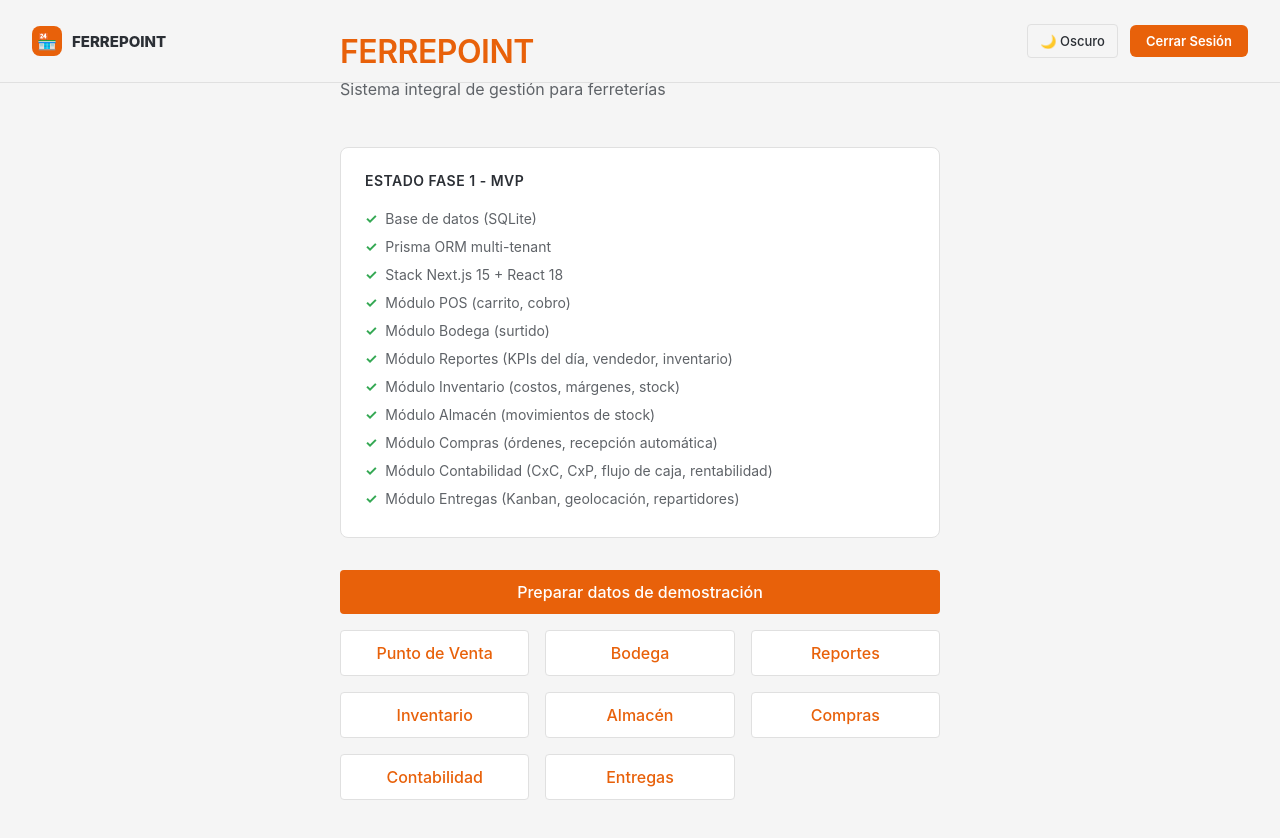
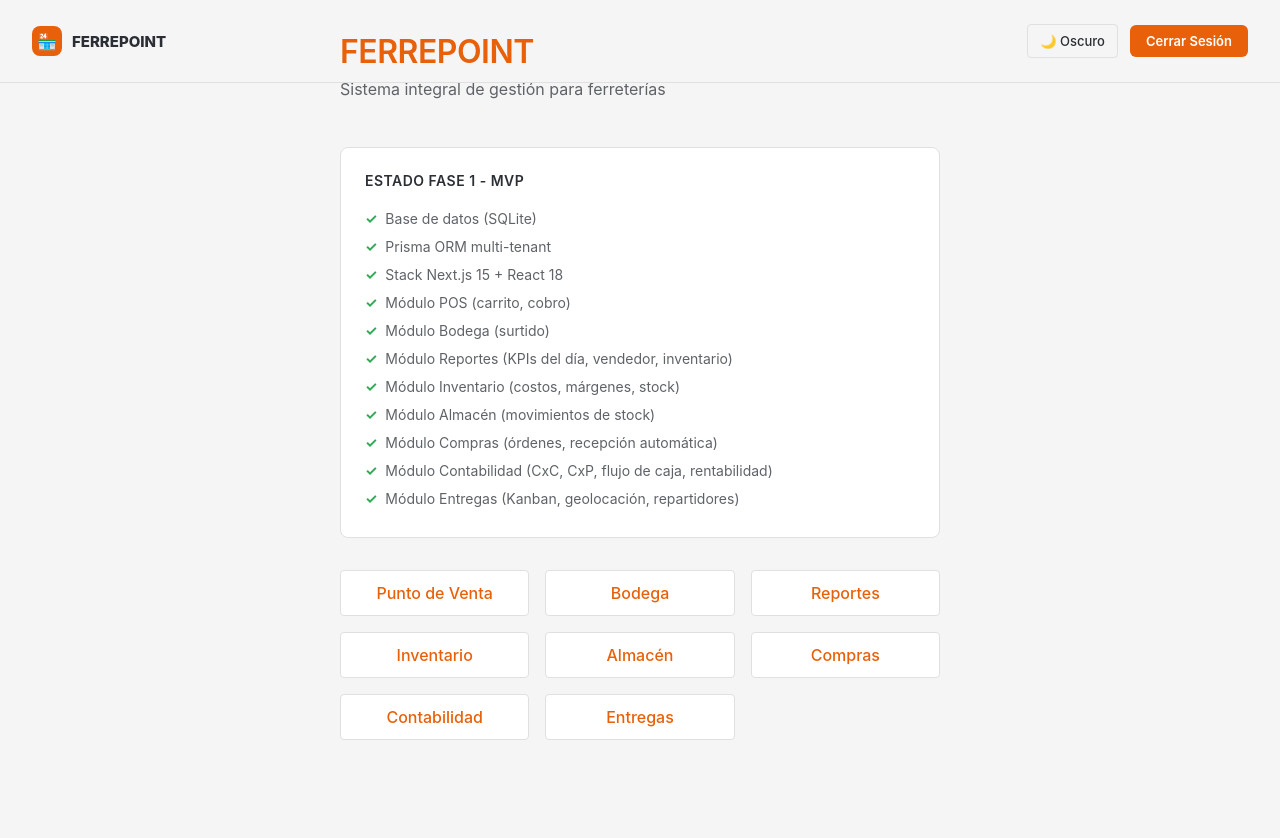
Before and after one commit to difusionculturaluaaan-ops/FERREPOINT, a Next.js app: page / in a window 1280 px wide. Shown: the top 838 px of the page. After the commit the page ends 804 px from the top, so only its background shows below. Built offline with nearby package versions, Linux system fonts and the light colour scheme.

Commit message:
style: remove 'Preparar datos de demostración' button from main dashboard page

```diff
--- a/src/app/page.tsx
+++ b/src/app/page.tsx
@@ -172,30 +172,6 @@ export default function Home() {
             </li>
           </ul>
         </div>
-
-        {/* Seed Button */}
-        <button
-          onClick={handleSeed}
-          disabled={isPending}
-          style={{
-            width: '100%',
-            background: 'var(--accent-orange)',
-            color: '#FFFFFF',
-            border: 'none',
-            padding: '12px 24px',
-            borderRadius: '4px',
-            fontSize: '16px',
-            fontWeight: '500',
-            cursor: isPending ? 'not-allowed' : 'pointer',
-            opacity: isPending ? 0.7 : 1,
-            marginBottom: '1rem',
-            transition: 'background 0.2s'
-          }}
-          onMouseEnter={e => !isPending && (e.currentTarget.style.background = 'var(--accent-orange-dark)')}
-          onMouseLeave={e => !isPending && (e.currentTarget.style.background = 'var(--accent-orange)')}
-        >
-          {isPending ? 'Poblando base de datos...' : 'Preparar datos de demostración'}
-        </button>
 
         {/* Navigation Buttons */}
         <div style={{
```
